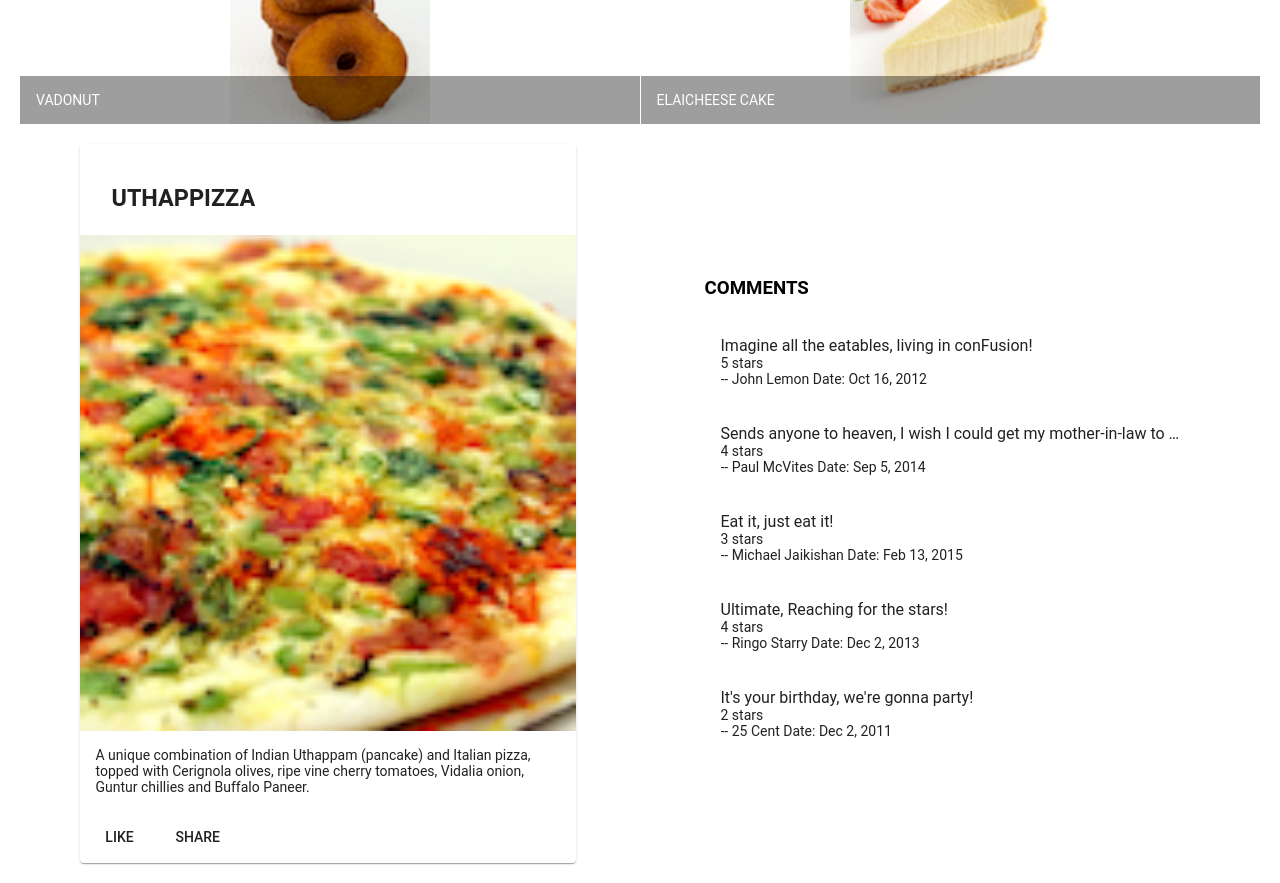
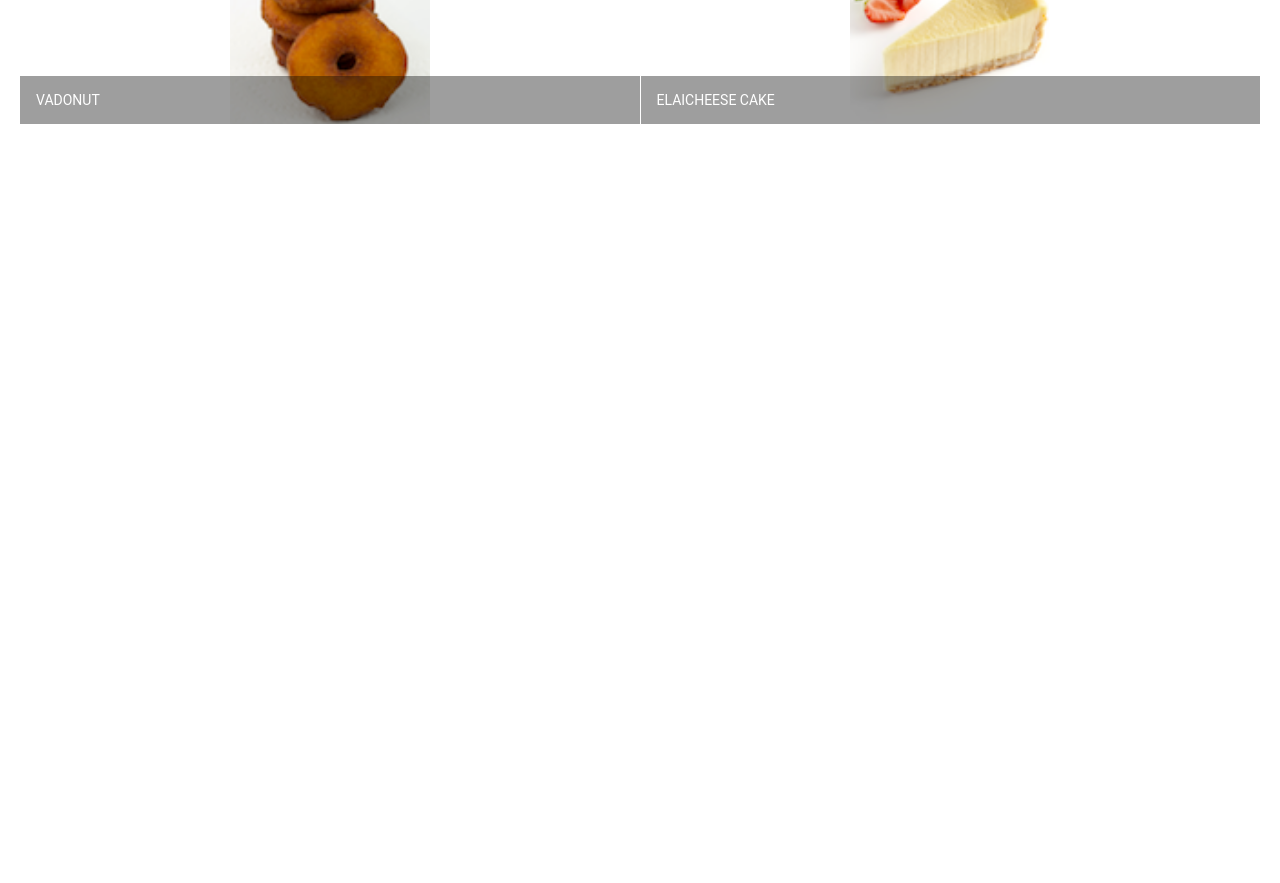
Before and after one commit to PS-K/Angular_training, an Angular app: page / in a window 1280 px wide. Shown: the part 440-1323 px from the top of the page. After the commit the page ends 800 px from the top, so only its background shows below. Built offline with nearby package versions, Linux system fonts and the light colour scheme.

Commit message:
data binding

```diff
--- a/src/app/app.component.html
+++ b/src/app/app.component.html
@@ -10,5 +10,3 @@
 <mat-toolbar color="primary"> <span>Ristorante Con Fusion</span></mat-toolbar>
 
 <app-menu></app-menu>
-
-<app-dishdetail></app-dishdetail>
--- a/src/app/dishdetail/dishdetail.component.html
+++ b/src/app/dishdetail/dishdetail.component.html
@@ -29,17 +29,17 @@
   </div>
 
   <div fxFlex="40">
-    <mat-list >
+    <mat-list *ngIf="dish" >
         <h3>COMMENTS</h3>
         <mat-list-item *ngFor="let comnt of dish.comments">
-            <p mat-line>{{comnt.comment}}</p>
+            <h4 mat-line>{{comnt.comment}}</h4>
             <p mat-line>{{comnt.rating}} stars</p>
-            <p mat-line>-- {{comnt.author}}     Date: {{comnt.date | date}}</p>
-
+            <p mat-line>
+                <span>-- {{comnt.author}} {{comnt.date | date}}</span>
+            </p>
 
 
         </mat-list-item>
-
 
     </mat-list>
 
--- a/src/app/dishdetail/dishdetail.component.ts
+++ b/src/app/dishdetail/dishdetail.component.ts
@@ -1,51 +1,5 @@
-import { Component, OnInit } from '@angular/core';
-
-
-const DISH = {
-  id: '0',
-  name: 'Uthappizza',
-  image: '/assets/images/uthappizza.png',
-  category: 'mains',
-  featured: true,
-  label: 'Hot',
-  price: '4.99',
-  // tslint:disable-next-line:max-line-length
-  description: 'A unique combination of Indian Uthappam (pancake) and Italian pizza, topped with Cerignola olives, ripe vine cherry tomatoes, Vidalia onion, Guntur chillies and Buffalo Paneer.',
-  comments: [
-       {
-           rating: 5,
-           comment: 'Imagine all the eatables, living in conFusion!',
-           author: 'John Lemon',
-           date: '2012-10-16T17:57:28.556094Z'
-       },
-       {
-           rating: 4,
-           comment: 'Sends anyone to heaven, I wish I could get my mother-in-law to eat it!',
-           author: 'Paul McVites',
-           date: '2014-09-05T17:57:28.556094Z'
-       },
-       {
-           rating: 3,
-           comment: 'Eat it, just eat it!',
-           author: 'Michael Jaikishan',
-           date: '2015-02-13T17:57:28.556094Z'
-       },
-       {
-           rating: 4,
-           comment: 'Ultimate, Reaching for the stars!',
-           author: 'Ringo Starry',
-           date: '2013-12-02T17:57:28.556094Z'
-       },
-       {
-           rating: 2,
-           comment: 'It\'s your birthday, we\'re gonna party!',
-           author: '25 Cent',
-           date: '2011-12-02T17:57:28.556094Z'
-       }
-   ]
-};
-
-
+import { Component, OnInit, Input } from '@angular/core';
+import{ Dish } from '../shared/dish'
 
 
 
@@ -57,7 +11,8 @@ const DISH = {
 })
 export class DishdetailComponent implements OnInit {
 
-    dish= DISH;
+    @Input()
+    dish: Dish;
 
   constructor() { }
 
--- a/src/app/menu/menu.component.html
+++ b/src/app/menu/menu.component.html
@@ -44,5 +44,6 @@ fxLayoutGap="10px">
     </mat-card>
 
 </div> !-->
+<app-dishdetail [dish]="selectedDish"></app-dishdetail>
 
 </div>
```
